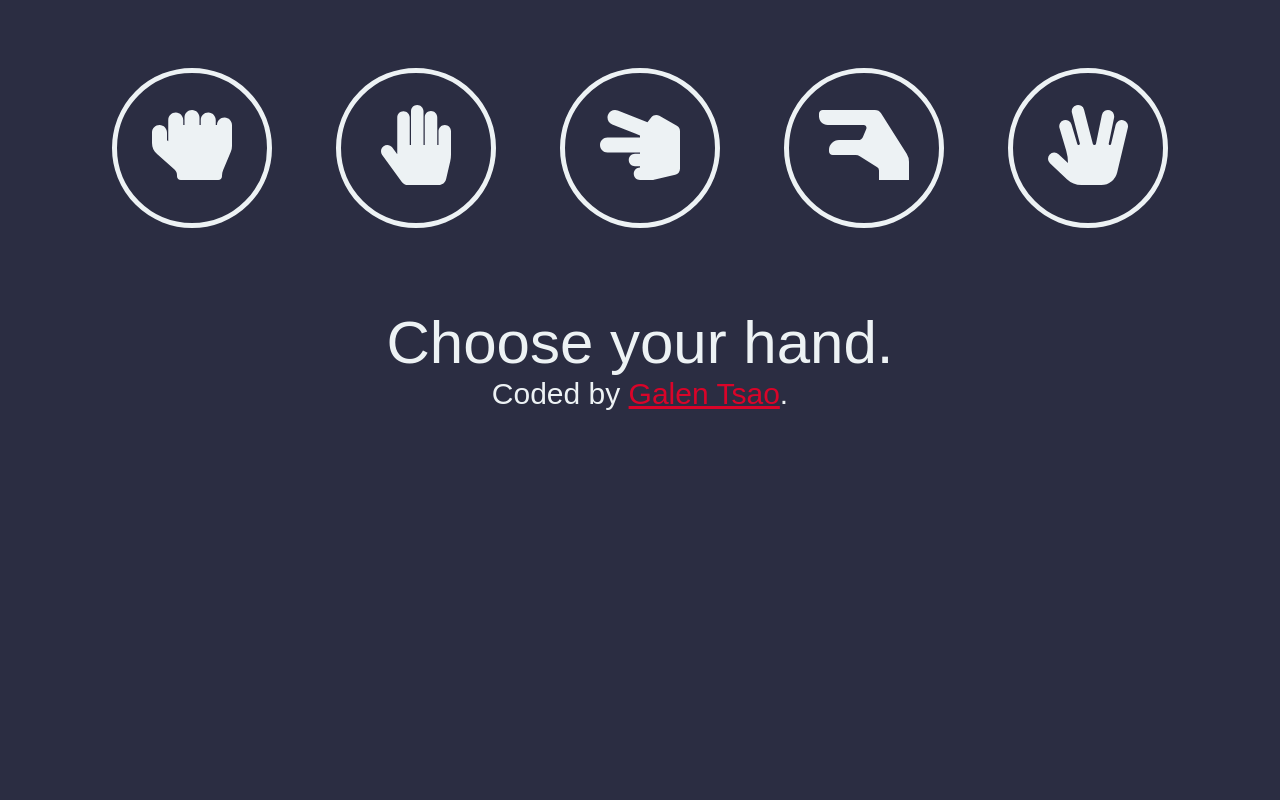
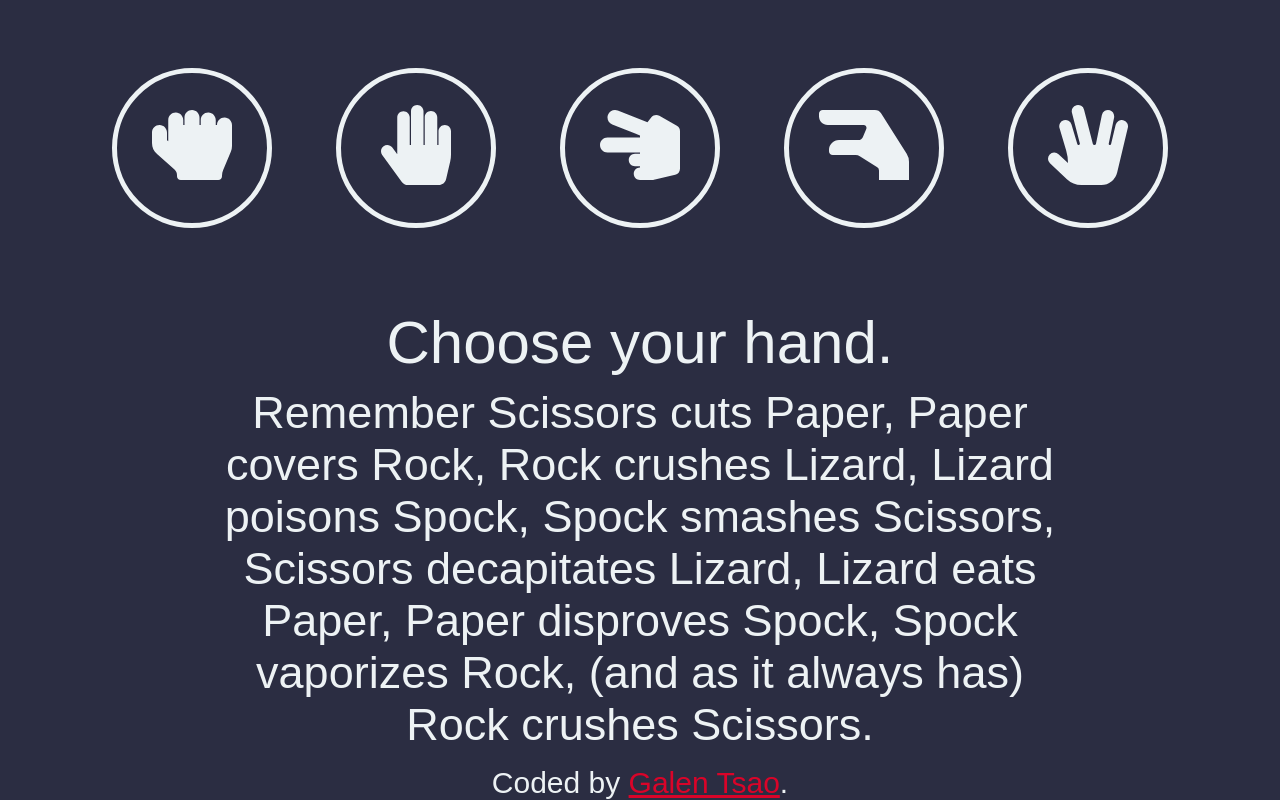
Before and after one commit to Ilyesia/RPSGame, a plain HTML site: page index.html in a window 1280 px wide. Shown: the part 375-1175 px from the top of the page. Before the commit the page ends 800 px from the top, so only its background shows below. Drawn offline with Linux system fonts and the light colour scheme; a web font is replaced by a local one.

Commit message:
Guide update

```diff
--- a/index.html
+++ b/index.html
@@ -54,6 +54,16 @@
 
     <!-- Bottom Flavour Text -->
     <p id="choice-message">Choose your hand.</p>
+    <p id="tips">Remember Scissors cuts Paper,
+        Paper covers Rock,
+        Rock crushes Lizard,
+        Lizard poisons Spock,
+        Spock smashes Scissors,
+        Scissors decapitates Lizard,
+        Lizard eats Paper,
+        Paper disproves Spock,
+        Spock vaporizes Rock,
+        (and as it always has) Rock crushes Scissors.</p>
 
     <div class="attribution">
         Coded by <a href="https://www.github.com/Ilyesia">Galen Tsao</a>.
--- a/styles.css
+++ b/styles.css
@@ -108,6 +108,15 @@ header > h1 {
 	color: #edf2f4;
 }
 
+#tips {
+	text-align: center;
+	justify-content: center;
+	padding: 10px 200px 15px 200px;
+	font-family: "Jomhuria", sans-serif;
+	font-size: 45px;
+	color: #edf2f4;
+}
+
 .winner-glow {
 	border: 4px solid #4dcc7d;
 	box-shadow: 0 0 10px #31b43a;
```
